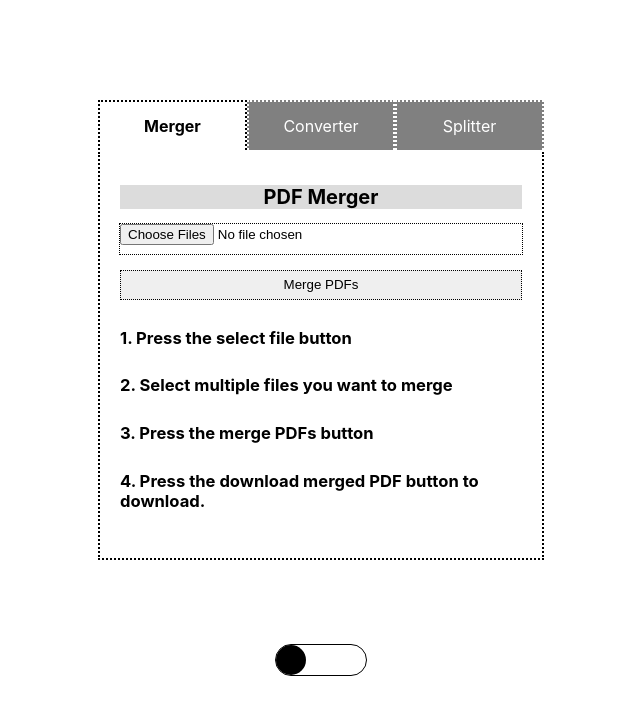
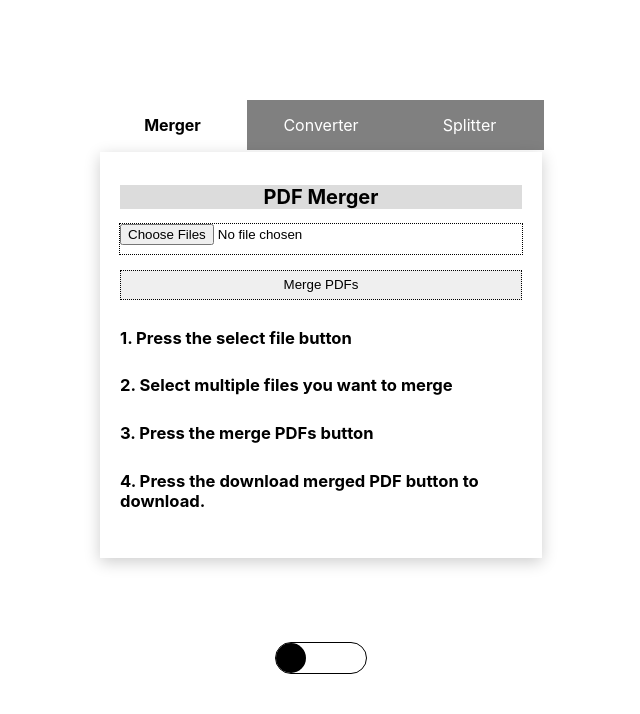
Before and after one commit to imbizman316/pdf-playground, a React (Create React App) app: page /pdf-merger in a window 1280 px wide. Shown: the top 714 px of the page, without its empty margins (319-959 px from the left). Built offline with nearby package versions, Linux system fonts and the light colour scheme.

Commit message:
give shadow

```diff
--- a/src/App.css
+++ b/src/App.css
@@ -28,7 +28,7 @@
 .navigation-button {
   flex: 0.33;
   text-decoration: none;
-  border: dotted;
+  /* border: dotted; */
   border-width: 2px;
   border-bottom: none;
   /* padding-inline: 10px; */
@@ -42,6 +42,7 @@
 .boardContainer {
   display: flex;
   flex-direction: row;
+  background-color: white;
 }
 
 .piece {
@@ -68,7 +69,7 @@
 
 .app-container {
   width: 70%;
-  border: dotted;
+  /* border: dotted; */
   border-top: none;
   padding: 20px;
   display: flex;
@@ -77,6 +78,8 @@
   border-width: 2px;
   /* gap: 5px; */
   width: 402px;
+  background-color: white;
+  box-shadow: 0px 4px 15px rgba(0, 0, 0, 0.2);
 }
 
 .title {
```
